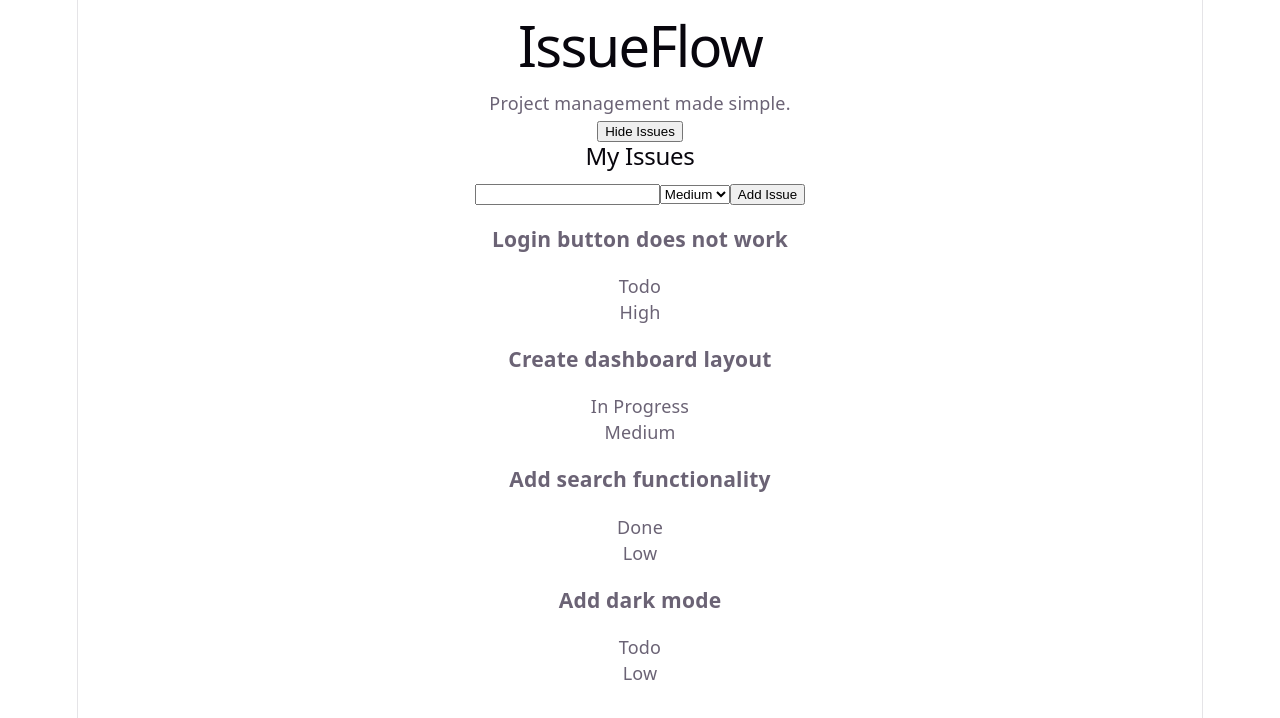
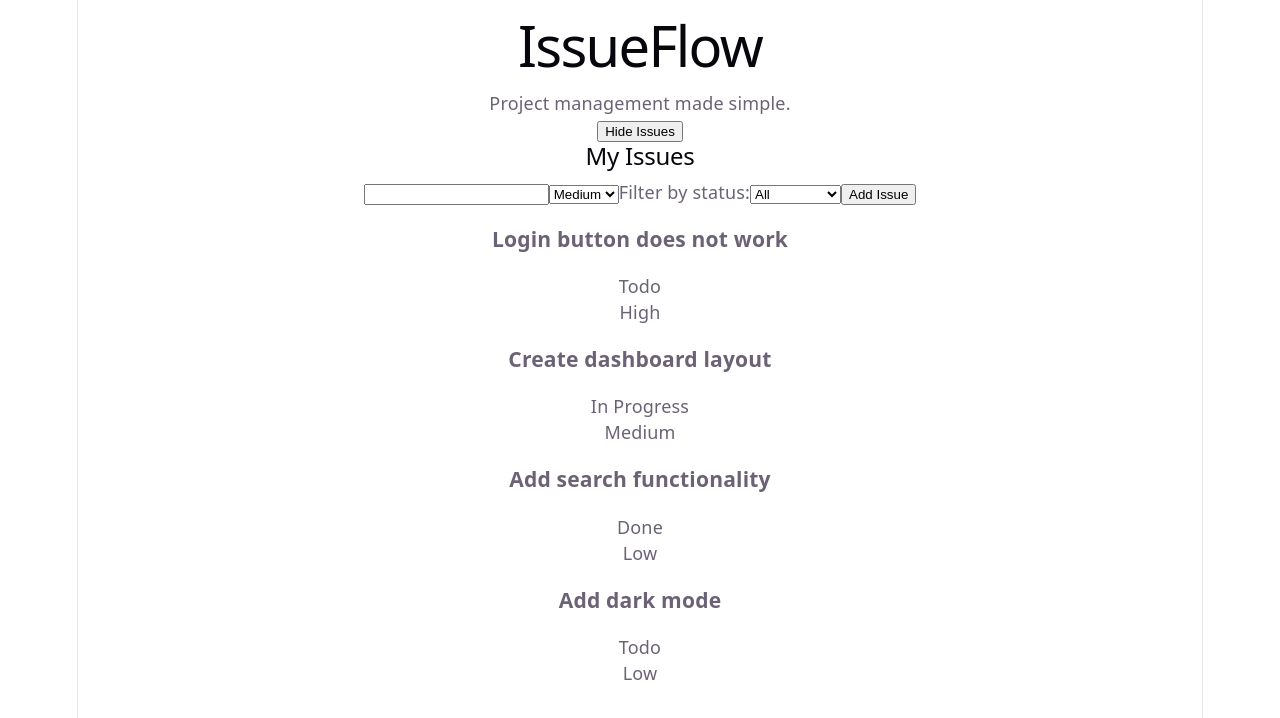
Before and after one commit to DBorhara/issue-flow, a React (Vite) app: page / in a window 1280 px wide. Shown: the top 718 px of the page. Built offline with nearby package versions, Linux system fonts and the light colour scheme.

Commit message:
Add issue status filtering

```diff
--- a/src/App.tsx
+++ b/src/App.tsx
@@ -1,8 +1,10 @@
-type Priority = "Low" | "Medium" | "High"
+type Priority = "Low" | "Medium" | "High";
+type Status = "Todo" | "In Progress" | "Done";
+type StatusFilter = "All" | Status;
 type Issue = {
     id: number;
     title: string;
-    status: string;
+    status: Status;
     priority: Priority;
 }
 const initialIssues: Issue[] = [
@@ -41,6 +43,7 @@ function App() {
     const [issues, setIssues] = useState<Issue[]>(initialIssues);
     const [newIssueTitle, setNewIssueTitle] = useState("");
     const [newIssuePriority, setNewIssuePriority] = useState<Priority>("Medium");
+    const [statusFilter, setStatusFilter] = useState<StatusFilter>("All")
     function addIssue() {
         if (newIssueTitle.trim() == "") {
             return;
@@ -61,6 +64,13 @@ function App() {
 
         addIssue();
     }
+    const filteredIssues = issues.filter((issue) => {
+        if (statusFilter === "All") {
+            return true;
+        }
+
+        return issue.status === statusFilter;
+    });
     return (
         <div>
 
@@ -88,12 +98,28 @@ function App() {
                         <option value="Medium">Medium</option>
                         <option value="High">High</option>
                     </select>
+
+                    <label>
+                        Filter by status:
+
+                        <select
+                            value={statusFilter}
+                            onChange={(event) =>
+                                setStatusFilter(event.target.value as StatusFilter)
+                            }
+                        >
+                            <option value="All">All</option>
+                            <option value="Todo">Todo</option>
+                            <option value="In Progress">In Progress</option>
+                            <option value="Done">Done</option>
+                        </select>
+                    </label>
                     <button type='submit'>
                         Add Issue
                     </button>
                 </form>
 
-                {showIssues && issues.map((issue) => (
+                {showIssues && filteredIssues.map((issue) => (
                     <IssueCard
                         key={issue.id}
                         title={issue.title}
```
